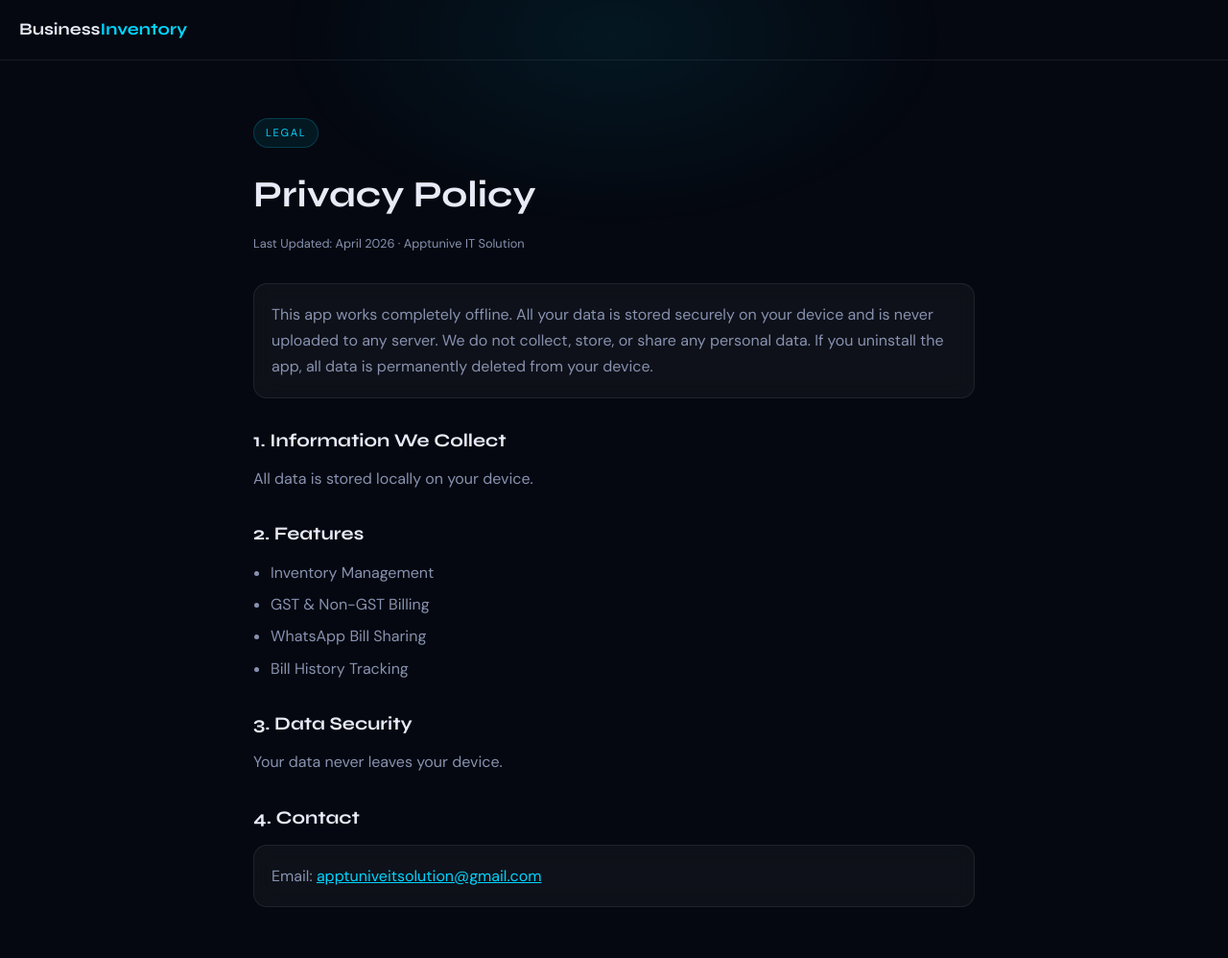
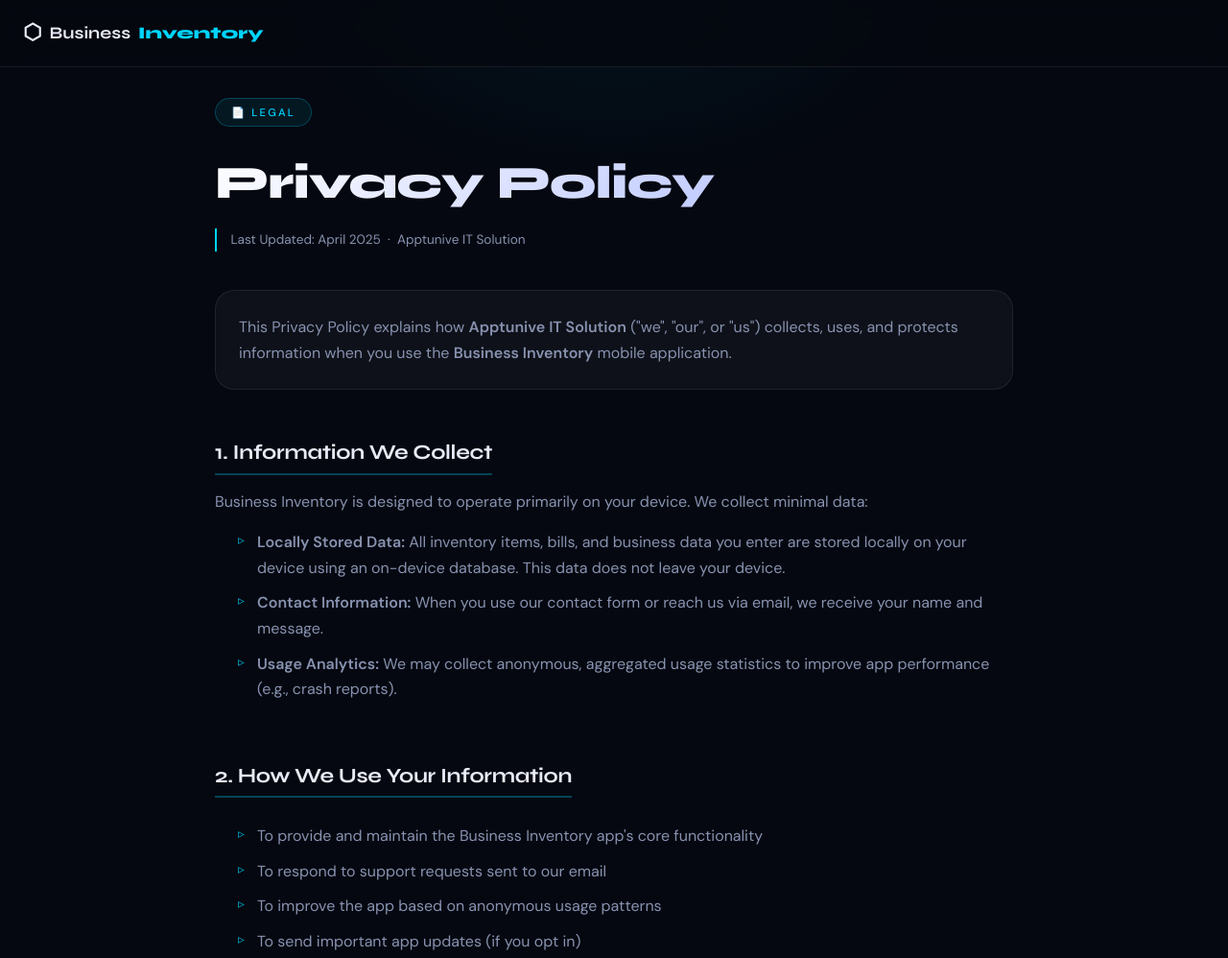
Before and after one commit to apptuniveitsolution/Business_Inventory_privacy_policy, a plain HTML site: page index.html in a window 1280 px wide. Shown: the top 998 px of the page at 96% size. Drawn offline with Linux system fonts and the light colour scheme.

Commit message:
Update index.html

```diff
--- a/index.html
+++ b/index.html
@@ -2,54 +2,194 @@
 <html lang="en">
 <head>
   <meta charset="UTF-8" />
-  <meta name="viewport" content="width=device-width, initial-scale=1.0" />
-  <title>Privacy Policy – Business Inventory</title>
-
-  <link href="https://fonts.googleapis.com/css2?family=Syne:wght@700;800&family=DM+Sans:wght@300;400;500&display=swap" rel="stylesheet" />
-
+  <meta name="viewport" content="width=device-width, initial-scale=1.0, viewport-fit=cover" />
+  <title>Privacy Policy – Business Inventory by Apptunive IT Solution</title>
+  <link rel="preconnect" href="https://fonts.googleapis.com" />
+  <link href="https://fonts.googleapis.com/css2?family=Syne:wght@700;800&family=DM+Sans:opsz,wght@9..40,300;9..40,400;9..40,500;9..40,600&display=swap" rel="stylesheet" />
   <style>
-    * { box-sizing: border-box; margin: 0; padding: 0; }
+    /* --------------------------------
+       RESET & VARIABLES
+    -------------------------------- */
+    *, *::before, *::after {
+      box-sizing: border-box;
+      margin: 0;
+      padding: 0;
+    }
 
     :root {
       --bg: #050810;
       --text: #e8eaf6;
       --text2: #8892b0;
       --cyan: #00d4ff;
-      --glass: rgba(255,255,255,0.04);
-      --glass-border: rgba(255,255,255,0.08);
+      --glass: rgba(255, 255, 255, 0.04);
+      --glass-border: rgba(255, 255, 255, 0.08);
+      --card-radius: 1.25rem;
+      --transition: all 0.2s ease;
     }
 
     body {
       background: var(--bg);
       color: var(--text);
       font-family: 'DM Sans', sans-serif;
-      line-height: 1.7;
-      overflow-x: hidden;
+      font-size: 1rem;
+      line-height: 1.65;
+      font-weight: 400;
+      -webkit-font-smoothing: antialiased;
+      -moz-osx-font-smoothing: grayscale;
     }
 
-    /* Glow Background */
+    /* animated radial glow — responsive & fixed */
     .glow {
       position: fixed;
       top: -200px;
       left: 50%;
       transform: translateX(-50%);
-      width: 700px;
-      height: 400px;
-      background: radial-gradient(ellipse, rgba(0,212,255,0.08), transparent 70%);
+      width: min(90vw, 700px);
+      height: min(50vh, 400px);
+      background: radial-gradient(ellipse, rgba(0, 212, 255, 0.07), transparent 70%);
       border-radius: 50%;
       pointer-events: none;
-      animation: floatGlow 6s ease-in-out infinite alternate;
+      z-index: 0;
+      opacity: 0.8;
     }
 
-    @keyframes floatGlow {
-      from { transform: translateX(-50%) translateY(0); }
-      to { transform: translateX(-50%) translateY(40px); }
+    /* container / layout utils */
+    main {
+      max-width: 880px;
+      margin: 0 auto;
+      padding: 2rem 1.5rem 5rem;
+      position: relative;
+      z-index: 2;
     }
 
-    /* Navbar */
+    /* ========== TYPOGRAPHY & SPACING ========== */
+    .pp-badge {
+      display: inline-flex;
+      align-items: center;
+      font-size: 0.7rem;
+      letter-spacing: 0.2em;
+      text-transform: uppercase;
+      color: var(--cyan);
+      background: rgba(0, 212, 255, 0.08);
+      border: 1px solid rgba(0, 212, 255, 0.25);
+      padding: 0.3rem 1rem;
+      border-radius: 100px;
+      margin-bottom: 1.2rem;
+      backdrop-filter: blur(2px);
+      font-weight: 500;
+    }
+
+    h1 {
+      font-family: 'Syne', sans-serif;
+      font-size: clamp(2rem, 6vw, 3rem);
+      font-weight: 800;
+      margin-bottom: 0.5rem;
+      letter-spacing: -0.02em;
+      background: linear-gradient(135deg, #fff, #a0b0ff);
+      background-clip: text;
+      -webkit-background-clip: text;
+      color: transparent;
+    }
+
+    .updated {
+      color: var(--text2);
+      font-size: 0.85rem;
+      margin-bottom: 2.5rem;
+      border-left: 2px solid var(--cyan);
+      padding-left: 0.9rem;
+    }
+
+    h2 {
+      font-family: 'Syne', sans-serif;
+      font-size: 1.35rem;
+      font-weight: 700;
+      margin: 2.5rem 0 0.9rem 0;
+      color: var(--text);
+      letter-spacing: -0.3px;
+      display: inline-block;
+      border-bottom: 2px solid rgba(0, 212, 255, 0.3);
+      padding-bottom: 0.2rem;
+    }
+
+    /* first h2 after .pp-card spacing */
+    .pp-card + h2 {
+      margin-top: 2rem;
+    }
+
+    p {
+      color: var(--text2);
+      margin-bottom: 1rem;
+      font-size: 1rem;
+      line-height: 1.7;
+    }
+
+    ul {
+      color: var(--text2);
+      padding-left: 1.5rem;
+      margin: 0.75rem 0 1.2rem 0;
+      list-style-type: none;
+    }
+
+    ul li {
+      margin-bottom: 0.65rem;
+      position: relative;
+      padding-left: 1.25rem;
+    }
+
+    ul li::before {
+      content: "▹";
+      position: absolute;
+      left: 0;
+      color: var(--cyan);
+      font-size: 0.85rem;
+      opacity: 0.8;
+    }
+
+    a {
+      color: var(--cyan);
+      text-decoration: none;
+      font-weight: 500;
+      transition: color 0.2s, text-decoration 0.2s;
+      border-bottom: 1px dotted rgba(0, 212, 255, 0.3);
+    }
+
+    a:hover {
+      color: #80e6ff;
+      border-bottom-color: var(--cyan);
+    }
+
+    /* Card & glassmorphism */
+    .pp-card {
+      background: var(--glass);
+      border: 1px solid var(--glass-border);
+      border-radius: var(--card-radius);
+      padding: 1.5rem;
+      margin: 1.5rem 0 1rem;
+      backdrop-filter: blur(4px);
+      transition: var(--transition);
+    }
+
+    .pp-card p:last-child {
+      margin-bottom: 0;
+    }
+
+    /* special subtle highlight */
+    .pp-card strong, .pp-card a {
+      word-break: break-word;
+    }
+
+    /* navigation - responsive */
     nav {
-      padding: 16px 20px;
+      padding: 1rem 1.5rem;
       border-bottom: 1px solid var(--glass-border);
+      display: flex;
+      align-items: center;
+      gap: 0.75rem;
+      background: rgba(5, 8, 16, 0.8);
+      backdrop-filter: blur(12px);
+      position: sticky;
+      top: 0;
+      z-index: 10;
     }
 
     .nav-logo {
@@ -57,165 +197,183 @@
       color: var(--text);
       font-family: 'Syne', sans-serif;
       font-size: 1.1rem;
+      display: flex;
+      align-items: center;
+      gap: 0.5rem;
+      font-weight: 700;
+      border: none;
     }
 
-    .nav-logo strong { color: var(--cyan); }
-
-    /* Main */
-    main {
-      max-width: 800px;
-      margin: auto;
-      padding: 40px 16px 80px;
+    .nav-logo strong {
+      color: var(--cyan);
+      font-weight: 800;
     }
 
-    .pp-badge {
-      display: inline-block;
-      font-size: 0.7rem;
-      letter-spacing: 0.15em;
-      text-transform: uppercase;
-      color: var(--cyan);
-      background: rgba(0,212,255,0.08);
-      border: 1px solid rgba(0,212,255,0.2);
-      padding: 5px 12px;
-      border-radius: 100px;
-      margin-bottom: 16px;
+    .nav-logo span {
+      font-size: 1.4rem;
     }
 
-    h1 {
-      font-family: 'Syne', sans-serif;
-      font-size: 2rem;
-      margin-bottom: 8px;
+    footer {
+      text-align: center;
+      padding: 2rem 1.5rem;
+      border-top: 1px solid var(--glass-border);
+      color: var(--text2);
+      font-size: 0.8rem;
+      background: rgba(5, 8, 16, 0.6);
     }
 
-    .updated {
-      color: var(--text2);
-      font-size: 0.8rem;
-      margin-bottom: 30px;
-    }
-
-    h2 {
-      font-family: 'Syne', sans-serif;
-      font-size: 1.1rem;
-      margin: 28px 0 10px;
-    }
-
-    p, ul {
-      color: var(--text2);
-      font-size: 0.95rem;
-    }
-
-    ul {
-      padding-left: 18px;
-    }
-
-    ul li {
-      margin-bottom: 6px;
-    }
-
-    a { color: var(--cyan); }
-
-    /* Card */
-    .pp-card {
-      background: var(--glass);
-      border: 1px solid var(--glass-border);
-      border-radius: 14px;
-      padding: 18px;
-      margin: 12px 0;
-      backdrop-filter: blur(10px);
-      transition: 0.3s;
-    }
-
-    .pp-card:hover {
-      transform: translateY(-3px);
-    }
-
-    /* Footer */
-    footer {
-      text-align: center;
-      padding: 20px;
-      border-top: 1px solid var(--glass-border);
-      color: var(--text2);
-      font-size: 0.75rem;
-    }
-
-    /* Responsive */
-    @media (min-width: 768px) {
+    /* Responsive: tablets and smaller */
+    @media (max-width: 680px) {
       main {
-        padding: 60px 24px 100px;
+        padding: 1.5rem 1.2rem 3.5rem;
       }
 
-      h1 {
-        font-size: 2.4rem;
+      .pp-card {
+        padding: 1.2rem;
+        margin: 1rem 0;
       }
 
       h2 {
         font-size: 1.2rem;
+        margin-top: 2rem;
       }
 
-      p, ul {
-        font-size: 1rem;
+      ul {
+        padding-left: 0.5rem;
+      }
+
+      ul li {
+        padding-left: 1.1rem;
+      }
+
+      .updated {
+        margin-bottom: 1.8rem;
       }
     }
 
-    /* Fade Animation */
-    .fade {
-      opacity: 0;
-      transform: translateY(20px);
-      animation: fadeUp 0.8s ease forwards;
-    }
+    @media (max-width: 480px) {
+      body {
+        font-size: 0.95rem;
+      }
 
-    @keyframes fadeUp {
-      to {
-        opacity: 1;
-        transform: translateY(0);
+      nav {
+        padding: 0.8rem 1rem;
+      }
+
+      .nav-logo {
+        font-size: 1rem;
+      }
+
+      .pp-badge {
+        font-size: 0.65rem;
+        padding: 0.2rem 0.9rem;
+      }
+
+      h1 {
+        font-size: clamp(1.8rem, 7vw, 2.4rem);
+      }
+
+      .pp-card {
+        padding: 1rem;
+        border-radius: 1rem;
+      }
+
+      footer {
+        font-size: 0.7rem;
+        padding: 1.5rem;
       }
     }
 
+    /* smooth scroll & focus */
+    html {
+      scroll-behavior: smooth;
+    }
+
+    ::selection {
+      background: rgba(0, 212, 255, 0.25);
+      color: white;
+    }
+
+    /* extra accessibility */
+    .pp-card a, .nav-logo:focus-visible {
+      outline: none;
+      border-radius: 4px;
+    }
+
+    .nav-logo:focus-visible {
+      outline: 2px solid var(--cyan);
+      outline-offset: 2px;
+    }
   </style>
 </head>
+<body>
+<div class="glow"></div>
+<nav>
+  <a href="index.html" class="nav-logo" aria-label="Home">
+    <span>⬡</span> Business<strong>Inventory</strong>
+  </a>
+</nav>
+<main>
+  <div class="pp-badge">📄 Legal</div>
+  <h1>Privacy Policy</h1>
+  <p class="updated">Last Updated: April 2025 &nbsp;·&nbsp; Apptunive IT Solution</p>
 
-<body>
-
-<div class="glow"></div>
-
-<nav>
-  <a href="#" class="nav-logo">Business<strong>Inventory</strong></a>
-</nav>
-
-<main>
-
-  <div class="pp-badge fade">Legal</div>
-  <h1 class="fade">Privacy Policy</h1>
-  <p class="updated fade">Last Updated: April 2026 · Apptunive IT Solution</p>
-
-  <div class="pp-card fade">
-    <p>This app works completely offline. All your data is stored securely on your device and is never uploaded to any server. We do not collect, store, or share any personal data. If you uninstall the app, all data is permanently deleted from your device.</p>
+  <div class="pp-card">
+    <p>This Privacy Policy explains how <strong>Apptunive IT Solution</strong> ("we", "our", or "us") collects, uses, and protects information when you use the <strong>Business Inventory</strong> mobile application.</p>
   </div>
 
-  <h2 class="fade">1. Information We Collect</h2>
-  <p class="fade">All data is stored locally on your device.</p>
-
-  <h2 class="fade">2. Features</h2>
-  <ul class="fade">
-    <li>Inventory Management</li>
-    <li>GST & Non-GST Billing</li>
-    <li>WhatsApp Bill Sharing</li>
-    <li>Bill History Tracking</li>
+  <h2>1. Information We Collect</h2>
+  <p>Business Inventory is designed to operate primarily on your device. We collect minimal data:</p>
+  <ul>
+    <li><strong>Locally Stored Data:</strong> All inventory items, bills, and business data you enter are stored locally on your device using an on-device database. This data does not leave your device.</li>
+    <li><strong>Contact Information:</strong> When you use our contact form or reach us via email, we receive your name and message.</li>
+    <li><strong>Usage Analytics:</strong> We may collect anonymous, aggregated usage statistics to improve app performance (e.g., crash reports).</li>
   </ul>
 
-  <h2 class="fade">3. Data Security</h2>
-  <p class="fade">Your data never leaves your device.</p>
+  <h2>2. How We Use Your Information</h2>
+  <ul>
+    <li>To provide and maintain the Business Inventory app's core functionality</li>
+    <li>To respond to support requests sent to our email</li>
+    <li>To improve the app based on anonymous usage patterns</li>
+    <li>To send important app updates (if you opt in)</li>
+  </ul>
 
-  <h2 class="fade">4. Contact</h2>
-  <div class="pp-card fade">
+  <h2>3. Data Storage &amp; Security</h2>
+  <p>Your business data (products, invoices, customers) is stored entirely on your local device. We do not upload your business data to any cloud server. You are responsible for backing up your device data.</p>
+  <p>We implement reasonable security measures to protect any data we do process, but no method of transmission over the internet is 100% secure.</p>
+
+  <h2>4. Third-Party Services</h2>
+  <p>Business Inventory integrates with the following third-party services:</p>
+  <ul>
+    <li><strong>WhatsApp:</strong> When you choose to share a bill via WhatsApp, you are redirected to the WhatsApp application. Please review WhatsApp's own Privacy Policy for how they handle shared content.</li>
+    <li><strong>Google Play Store:</strong> If you download the app via Google Play, Google's privacy policy applies to that transaction.</li>
+  </ul>
+
+  <h2>5. GST &amp; Financial Data</h2>
+  <p>All GST calculations, invoice amounts, and financial records are processed and stored locally on your device. We do not have access to your financial or business data.</p>
+
+  <h2>6. Children's Privacy</h2>
+  <p>Business Inventory is not intended for users under 13 years of age. We do not knowingly collect personal information from children under 13.</p>
+
+  <h2>7. Your Rights</h2>
+  <ul>
+    <li>Since your data is stored locally, you can delete it at any time by clearing the app's data or uninstalling the app.</li>
+    <li>You may contact us to request deletion of any information we may hold about you.</li>
+    <li>You may opt out of any future communications at any time.</li>
+  </ul>
+
+  <h2>8. Changes to This Policy</h2>
+  <p>We may update this Privacy Policy from time to time. We will notify you of significant changes by updating the date at the top of this page. Continued use of the app after changes means you accept the updated policy.</p>
+
+  <h2>9. Contact Us</h2>
+  <p>If you have any questions about this Privacy Policy, please contact us:</p>
+  <div class="pp-card">
+    <p><strong>Apptunive IT Solution</strong></p>
     <p>Email: <a href="mailto:apptuniveitsolution@gmail.com">apptuniveitsolution@gmail.com</a></p>
   </div>
-
 </main>
-
 <footer>
-  © 2026 Apptunive IT Solution
+  © 2025 Apptunive IT Solution. All rights reserved.
 </footer>
-
 </body>
 </html>
```
